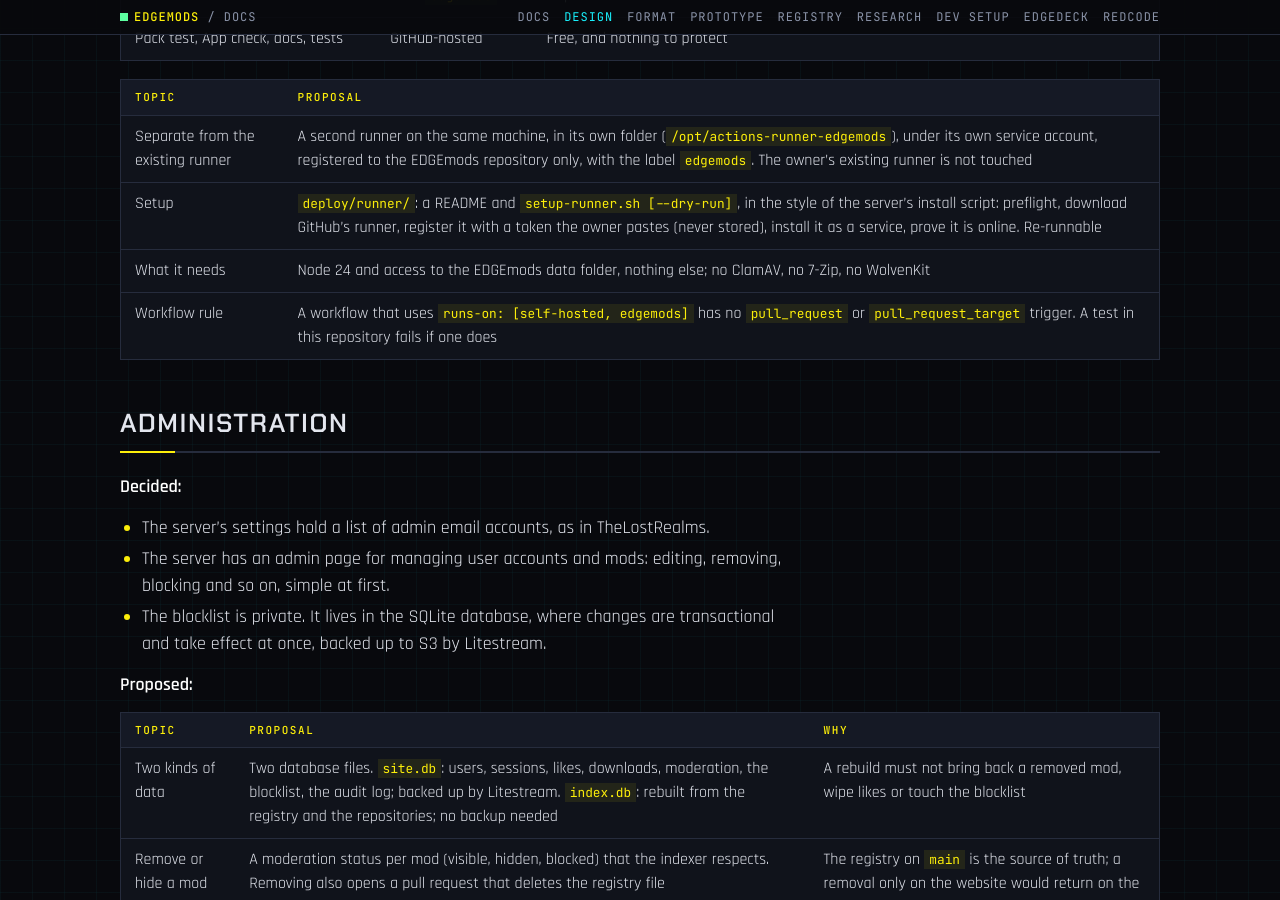
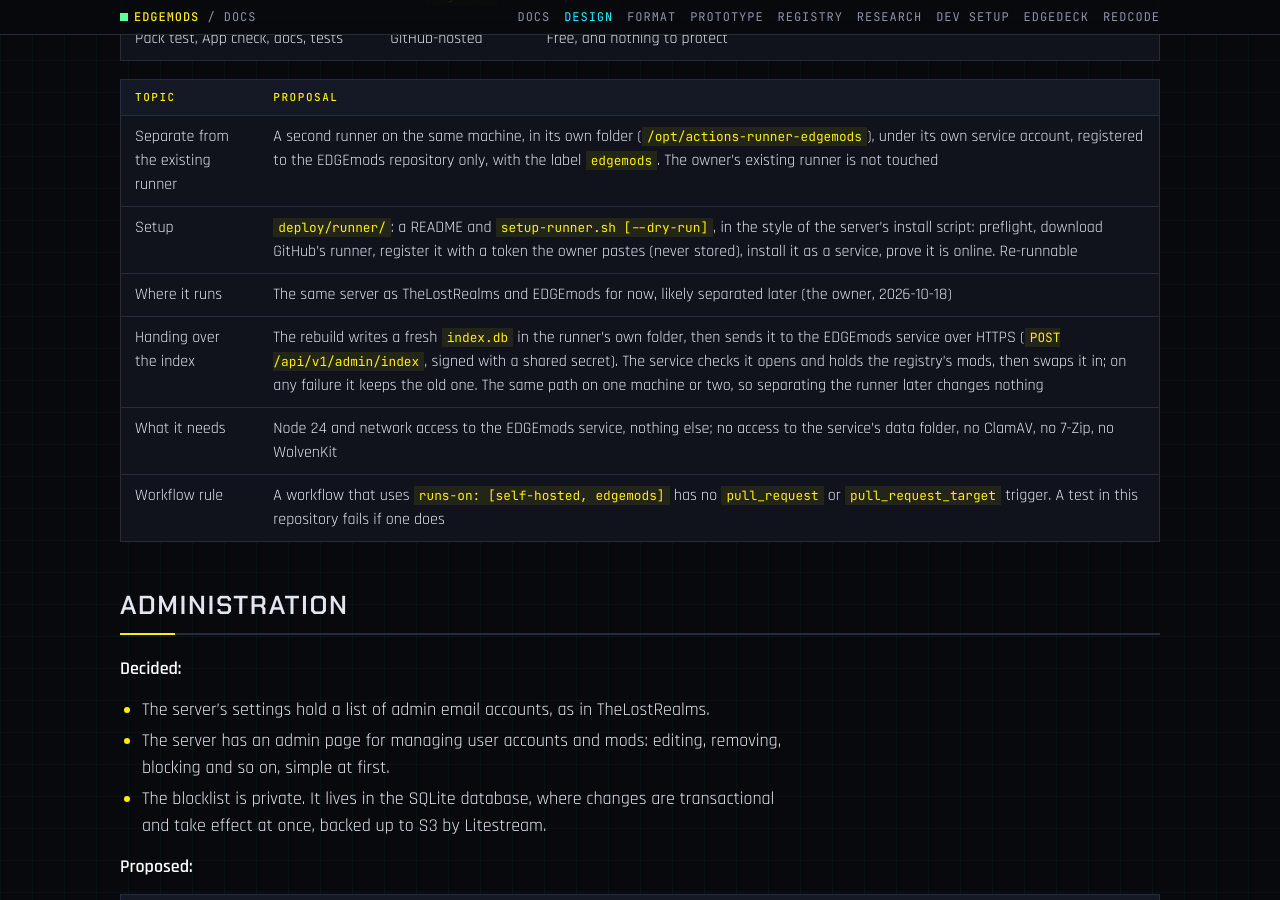
Before and after one commit to Edgemodders/EDGEmods, a Jekyll site: the page built from docs/design.md, in a window 1280 px wide and 900 px high, scrolled down 12740 px. Built offline with Jekyll 4.4.1, drawn with Linux system fonts in a browser that asks for light colours; our own code applies the rules of GitHub Pages for plain Markdown files; some of the changed text lies outside the part shown.

Commit message:
Design: the runner shares the server for now; it hands the index to the service over HTTPS, so separating them later changes nothing
Co-Authored-By: Claude Opus 5.5 <noreply@anthropic.com>

```diff
--- a/docs/design.md
+++ b/docs/design.md
@@ -235,7 +235,9 @@ The owner already runs a self-hosted GitHub runner on an AWS Linux server, to st
 |---|---|
 | Separate from the existing runner | A second runner on the same machine, in its own folder (`/opt/actions-runner-edgemods`), under its own service account, registered to the EDGEmods repository only, with the label `edgemods`. The owner's existing runner is not touched |
 | Setup | `deploy/runner/`: a README and `setup-runner.sh [--dry-run]`, in the style of the server's install script: preflight, download GitHub's runner, register it with a token the owner pastes (never stored), install it as a service, prove it is online. Re-runnable |
-| What it needs | Node 24 and access to the EDGEmods data folder, nothing else; no ClamAV, no 7-Zip, no WolvenKit |
+| Where it runs | The same server as TheLostRealms and EDGEmods for now, likely separated later (the owner, 2026-10-18) |
+| Handing over the index | The rebuild writes a fresh `index.db` in the runner's own folder, then sends it to the EDGEmods service over HTTPS (`POST /api/v1/admin/index`, signed with a shared secret). The service checks it opens and holds the registry's mods, then swaps it in; on any failure it keeps the old one. The same path on one machine or two, so separating the runner later changes nothing |
+| What it needs | Node 24 and network access to the EDGEmods service, nothing else; no access to the service's data folder, no ClamAV, no 7-Zip, no WolvenKit |
 | Workflow rule | A workflow that uses `runs-on: [self-hosted, edgemods]` has no `pull_request` or `pull_request_target` trigger. A test in this repository fails if one does |
 
 
```
Also changed, not shown: other parts of docs/design.md (+0 -1 lines).
